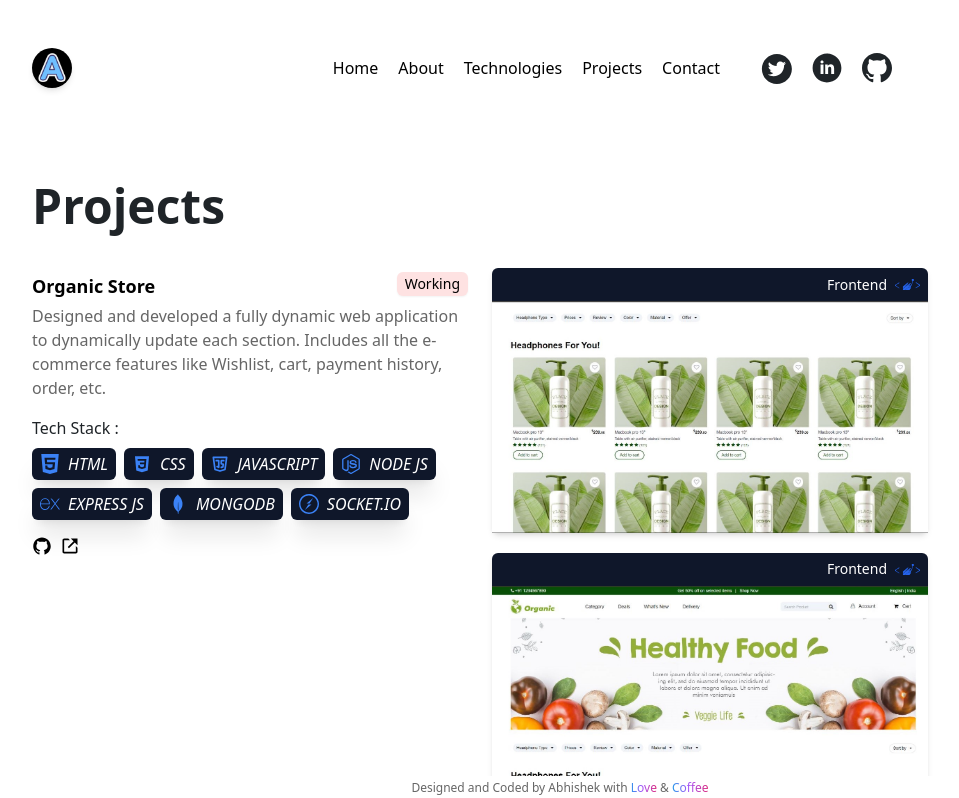
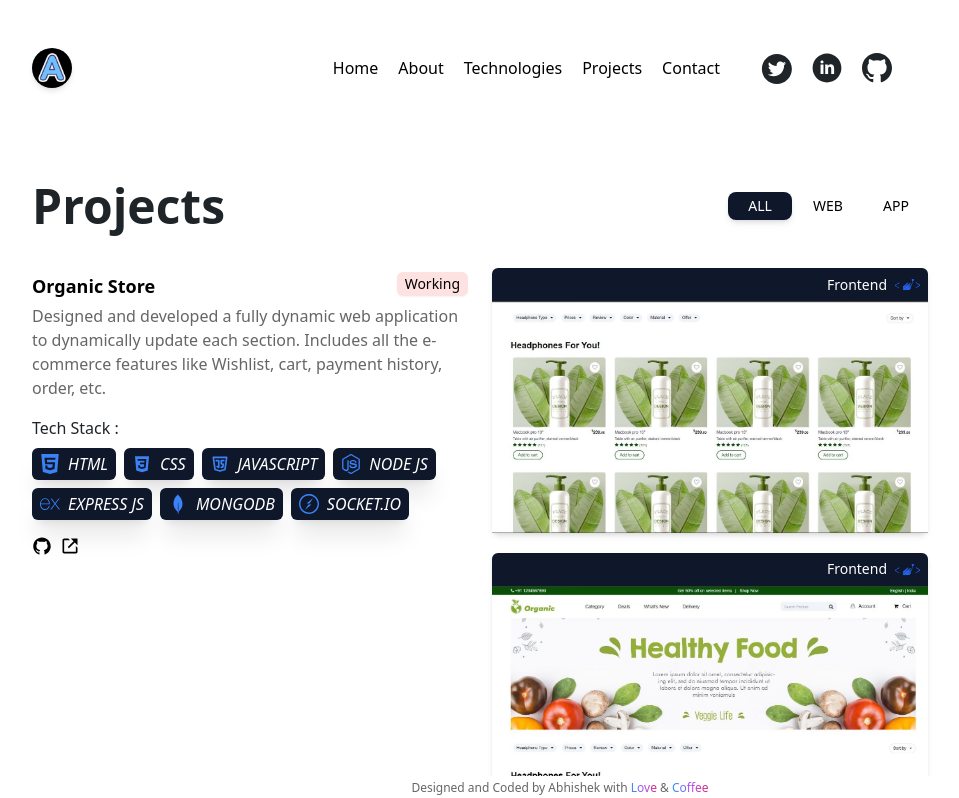
Before and after one commit to Abhishekpatel123/portfolio-02-02-2023, a React (Create React App) app: page /portfolio-02-02-2023/projects in a window 1280 px wide. Shown: the top 798 px of the page, without its empty margins (160-1119 px from the left). Built offline with nearby package versions, Linux system fonts and the light colour scheme.

Commit message:
sort tab in project page

```diff
--- a/src/Components/Project.js
+++ b/src/Components/Project.js
@@ -12,6 +12,7 @@ function Project({
   liveLink,
   githubLink,
   status,
+  type,
 }) {
   return (
     <article className="grid grid-cols-1 md:grid-cols-2   gap-x-6 my-8 relative">
--- a/src/Pages/Projects.js
+++ b/src/Pages/Projects.js
@@ -1,19 +1,53 @@
-import React from "react";
+import React, { useState } from "react";
 import Project from "../Components/Project";
 import { projects } from "../db";
+import { projectType } from "../db/project.db";
 
 function Projects() {
+  const [filteredProjects, setFilteredProjects] = useState(projects);
+  const [selected, setSelected] = useState(projectType.ALL);
+
+  const handleSort = (type) => {
+    if (type === projectType.ALL) setFilteredProjects(projects);
+    else
+      setFilteredProjects(projects.filter((project) => project.type === type));
+    setSelected(type);
+  };
+
   return (
     <main className="container mx-auto max-width pt-10 mb-20">
       <section>
-        <h1 className="text-2xl text-dark-heading dark:text-light-heading md:text-4xl xl:text-5xl xl:leading-tight font-bold">
-          Projects
-        </h1>
+        {/* project header */}
+        <div className="flex justify-between ">
+          <h1 className="text-2xl text-dark-heading dark:text-light-heading md:text-4xl xl:text-5xl xl:leading-tight font-bold">
+            Projects
+          </h1>
+          {/* SORT FUNCTIONALITY */}
+          <div className="flex items-center ">
+            {Object.keys(projectType)?.map((projectType) => (
+              <div
+                onClick={() => handleSort(projectType)}
+                key={projectType}
+                className={`${
+                  projectType === selected && "bg-slate-900  shadow-md"
+                } ml-1 py-1 w-16 flex justify-center items-center cursor-pointer hover:bg-slate-900 hover:text-white rounded-lg`}
+              >
+                <h4
+                  className={`${
+                    projectType === selected && "text-white"
+                  } text-sm `}
+                >
+                  {projectType}
+                </h4>
+              </div>
+            ))}
+          </div>
+        </div>
         <div
         //className="grid grid-cols-1 md:grid-cols-2 lg:grid-cols-3 gap-x-10"
         >
           {React.Children.toArray(
-            projects.map(
+            filteredProjects.map(
               (
                 {
                   title,
@@ -24,6 +58,7 @@ function Projects() {
                   images,
                   status,
                   id,
+                  type,
                 },
                 idx
               ) => (
@@ -36,6 +71,7 @@ function Projects() {
                   githubLink={githubLink}
                   images={images}
                   status={status}
+                  type={type}
                 />
               )
             )
--- a/src/db/project.db.js
+++ b/src/db/project.db.js
@@ -10,10 +10,17 @@ import { TbBrandJavascript } from "react-icons/tb";
 import { strangerTalk } from "../assets";
 import { organicStoreImages } from "../assets/projects";
 
+export const projectType = {
+  ALL: "ALL",
+  WEB: "WEB",
+  APP: "APP",
+};
+
 const projects = [
   {
     id: "1",
     title: "Organic Store",
+    type: projectType.APP,
     status: "Working",
     tech_usages: [
       { label: "HTML", Icon: SiHtml5 },
@@ -34,6 +41,7 @@ const projects = [
     id: "2",
     title: "Live Comment Web App",
     status: "Completed",
+    type: projectType.WEB,
     tech_usages: [
       { label: "HTML", Icon: SiHtml5 },
       { label: "CSS", Icon: DiCss3 },
@@ -53,6 +61,7 @@ const projects = [
     id: "1",
     title: "PathPradarshak",
     status: "Working",
+    type: projectType.WEB,
     tech_usages: [
       { label: "HTML", Icon: SiHtml5 },
       { label: "CSS", Icon: DiCss3 },
```
